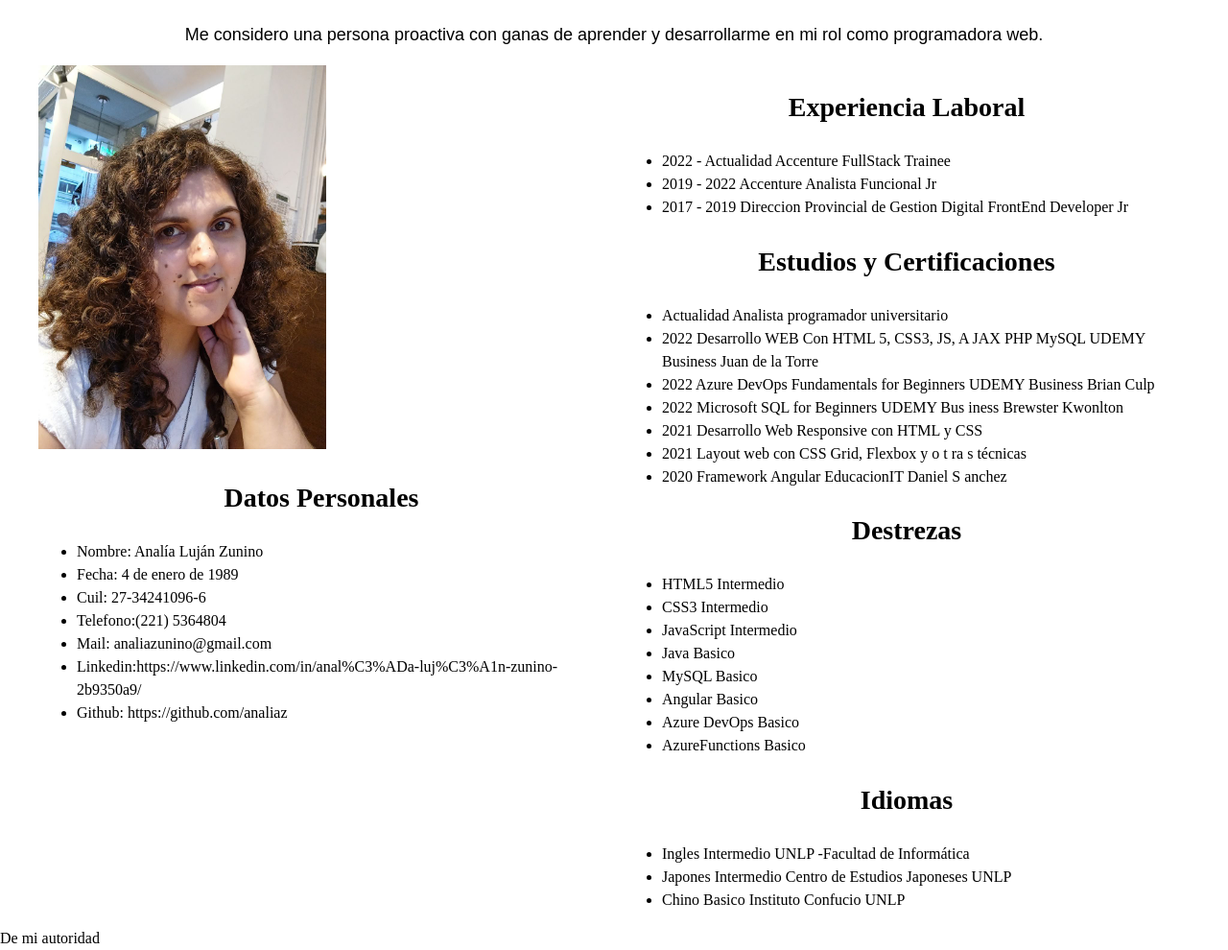
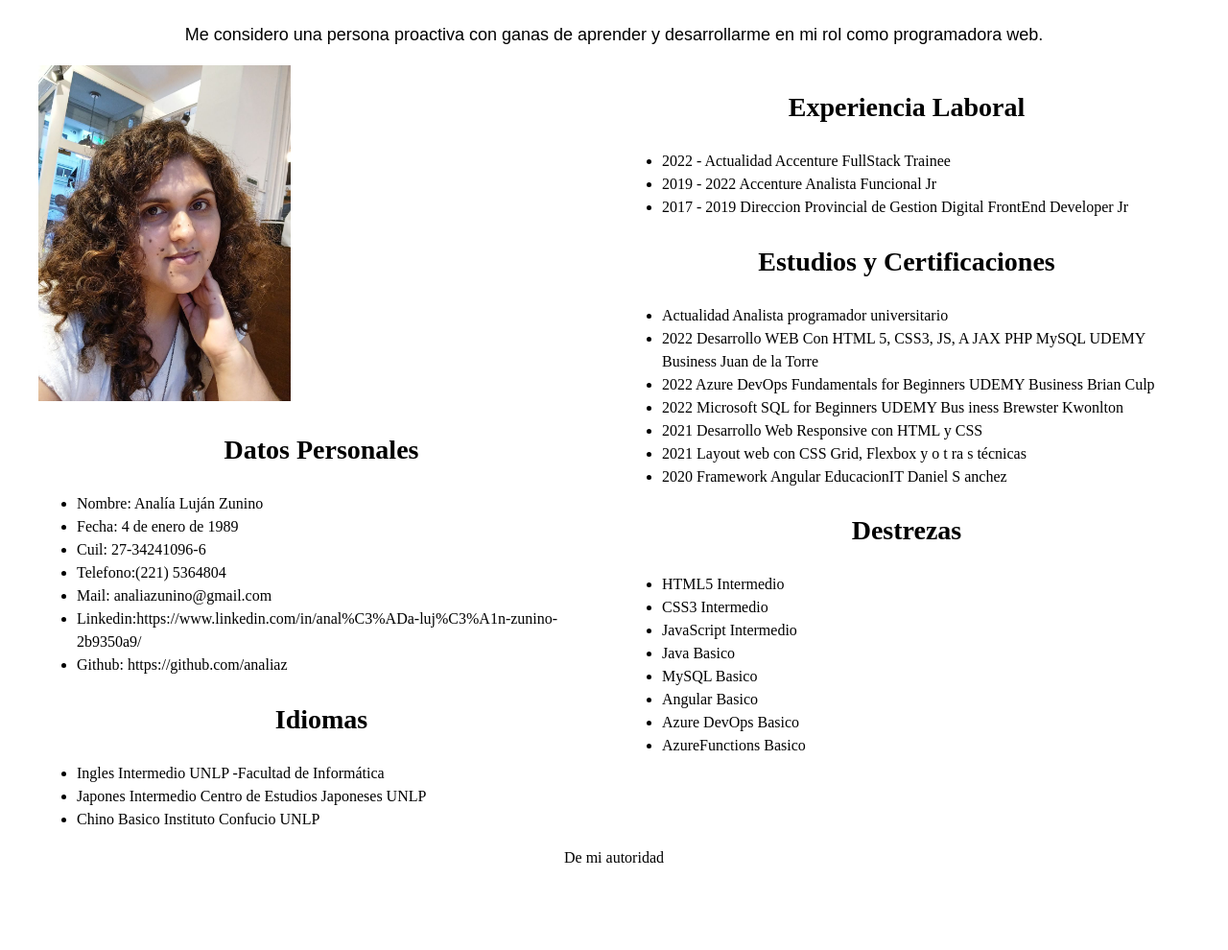
Before and after one commit to analiaz/CurriculumViate, a plain HTML site: page index.html in a window 1280 px wide. Shown: the part 85-1075 px from the top of the page at 96% size. After the commit the page ends 991 px from the top, so only its background shows below. Drawn offline with Linux system fonts and the light colour scheme; files that its build step writes are made by us from their sources.

Commit message:
idiomasCambio

```diff
--- a/index.css
+++ b/index.css
@@ -51,6 +51,9 @@ h3 {
     text-align: center;
 }
 
+.footer {
+    text-align: center;
+}
 
 .introduccion__texto {
     text-align: center;
@@ -58,8 +61,8 @@ h3 {
 
 /*aside*/
 #anyfoto {
-    max-width: 40rem;
-    max-height: 40rem;
+    max-width: 35rem;
+    max-height: 35rem;
 }
 
 
--- a/index.html
+++ b/index.html
@@ -33,6 +33,12 @@
                 <li>Linkedin:https://www.linkedin.com/in/anal%C3%ADa-luj%C3%A1n-zunino-2b9350a9/</li>
                 <li>Github: https://github.com/analiaz</li>
             </ul>
+            <h2>Idiomas</h2>
+            <ul>
+                <li>Ingles Intermedio UNLP -Facultad de Informática </li>
+                <li>Japones Intermedio Centro de Estudios Japoneses UNLP</li>
+                <li>Chino Basico Instituto Confucio UNLP</li>
+            </ul>
         </aside>
         <main class="cualidades">
             <h2>Experiencia Laboral</h2>
@@ -62,12 +68,7 @@
                 <li>Azure DevOps Basico</li>
                 <li>AzureFunctions Basico</li>
             </ul>
-            <h2>Idiomas</h2>
-            <ul>
-                <li>Ingles Intermedio UNLP -Facultad de Informática </li>
-                <li>Japones Intermedio Centro de Estudios Japoneses UNLP</li>
-                <li>Chino Basico Instituto Confucio UNLP</li>
-            </ul>
+
         </main>
     </div>
     <footer class="footer">De mi autoridad</footer>
```
